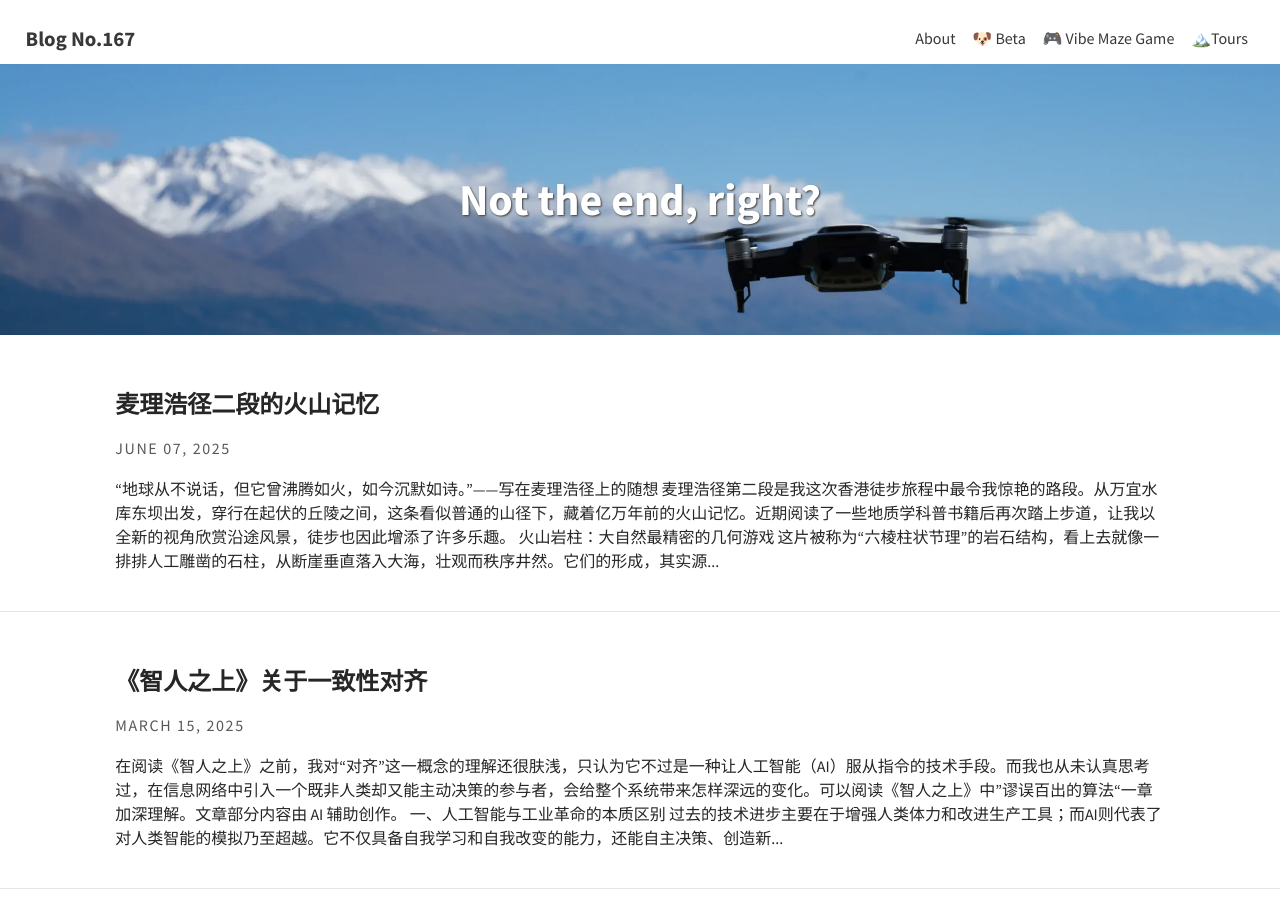
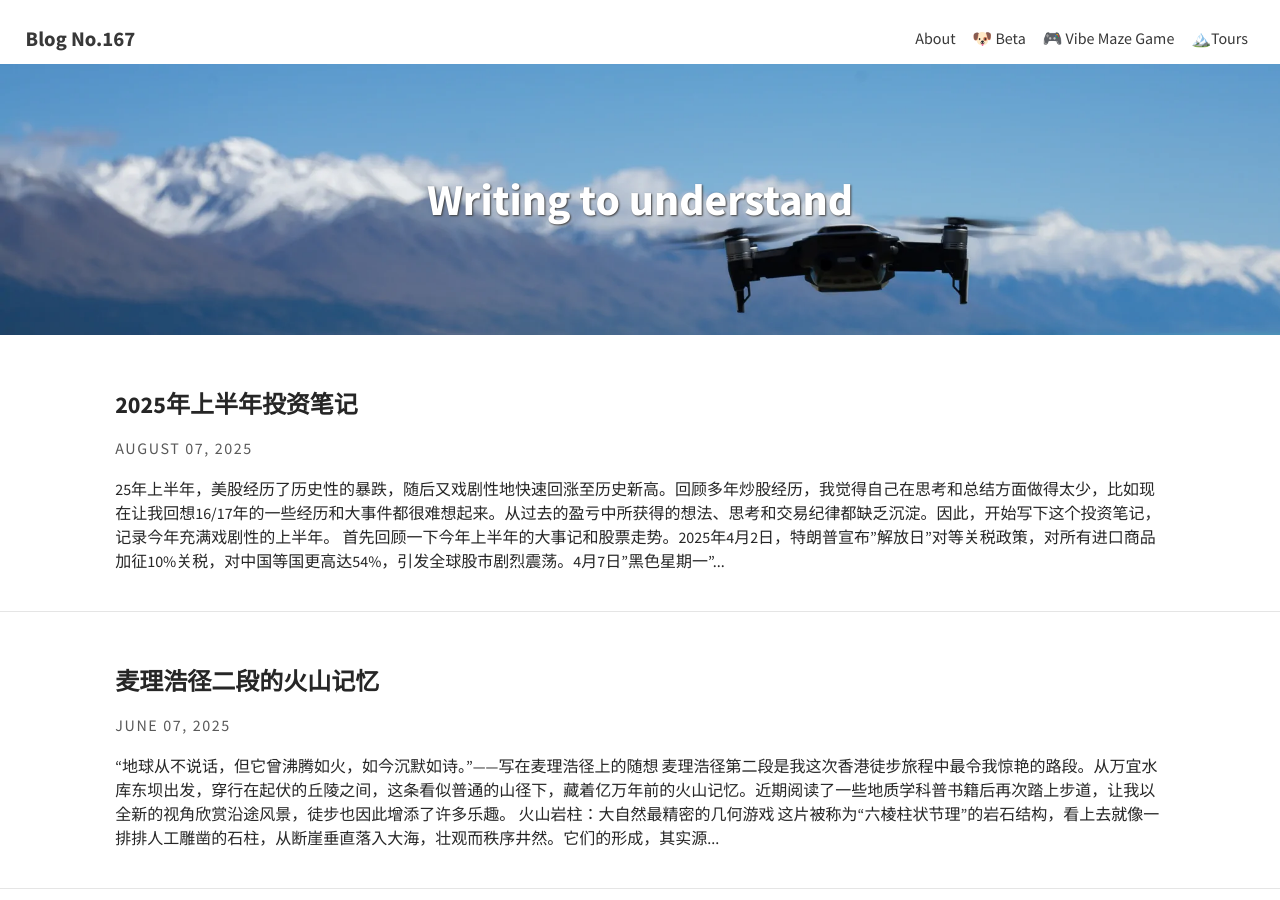
Before and after one commit to tiant167/tiant167.github.io, a Jekyll site: the page built from index.html, in a window 1280 px wide and 900 px high. Built offline with Jekyll 4.4.1, drawn with Linux system fonts in a browser that asks for light colours; the list of posts is cut into pages by our own code; some of the changed text lies outside the part shown.

Commit message:
feat: add posts

```diff
--- a/_config.yml
+++ b/_config.yml
@@ -9,7 +9,7 @@ avatar: #assets/img/triangle.png                         # Empty for no avatar i
 favicon: assets/favicon.ico                             # Icon displayed in the tab
 
 # Header and footer text
-header_text: Not the end, right?  # Change Blog header text
+header_text: Writing to understand  # Change Blog header text
 header_feature_image: assets/img/header/headerImg.webp
 header_feature_image_responsive: true
 footer_text: >
--- /dev/null
+++ b/_posts/2025-08-07-note-of-investing.md
@@ -0,0 +1,28 @@
+---
+layout: post
+title:  2025年上半年投资笔记
+date:   2025-08-07 23:08:14 +0800
+---
+25年上半年，美股经历了历史性的暴跌，随后又戏剧性地快速回涨至历史新高。回顾多年炒股经历，我觉得自己在思考和总结方面做得太少，比如现在让我回想16/17年的一些经历和大事件都很难想起来。从过去的盈亏中所获得的想法、思考和交易纪律都缺乏沉淀。因此，开始写下这个投资笔记，记录今年充满戏剧性的上半年。
+
+首先回顾一下今年上半年的大事记和股票走势。2025年4月2日，特朗普宣布"解放日"对等关税政策，对所有进口商品加征10%关税，对中国等国更高达54%，引发全球股市剧烈震荡。4月7日"黑色星期一"，标普500指数暴跌4.8%，创2020年以来最大单日跌幅。随后，特朗普于4月9日在社交媒体发帖暗示"买入"，并宣布暂停部分关税90天，市场迅速反弹，美股录得历史性涨幅。至7月，标普500指数收复失地并创历史新高。
+
+{% include aligner.html images="post-images/IMG_4837.jpeg" %}
+
+在4月末市场还在低位震荡时，我选择调仓，将现金比例提高到30%。当时考虑到后续贸易谈判存在较高不确定性，预计市场可能会持续震荡，因此增加了现金比例。现在回想起来，这个决定并不明智，从结果上看有错失了很多后面市场上涨的收益。而从我的持仓结构和五年以上的目标投资期限来看，本不应过度关注短期波动，结果还是受到了市场恐慌情绪的影响。
+
+除此之外，我还进行了另外两个调整：
+
+首先，我调整了债券结构。从全部持有美债调整为抗通胀债、企业债和美债的组合。同时也缩短了债券久期，将原来平均10年以上的久期调整为5年平均久期。
+
+这样调整的考虑是：
+1. 关税可能会抬高美国通胀，并结合后面说到的利率风险，将短期美债切换为了抗通胀债。
+2. 美联储因应对关税带来的通胀冲击，可能会采取货币政策充满不确定性。为降低利率风险，我选择了较短久期的美国国债，缩短久期。
+3. 考虑到特朗普政策的不确定性，过度押注美债风险较大，所以引入企业债进行风险分散。
+
+第二个操作是将10%的美股比例调整至非美发达市场。这样做一方面是为了分散单一市场风险，另一方面是因为非美发达市场的价格相比美股更具性价比。
+
+最后，关于黄金，今年黄金表现出色，一方面得益于避险情绪，另一方面是因为各国央行大幅持续增持。但我目前仍未配置黄金，主要担忧有三：
+1. 黄金定价受投资者情绪影响较大
+2. 从历史数据看，黄金属于"快牛慢熊"，从2012年到2020年，黄金价格长期处于低位
+3. 是黄金的波动率与预期收益不成正比，不符合避险资产的定位
```
Also changed, not shown: assets/img/post-images/IMG_4837.jpeg (added).
